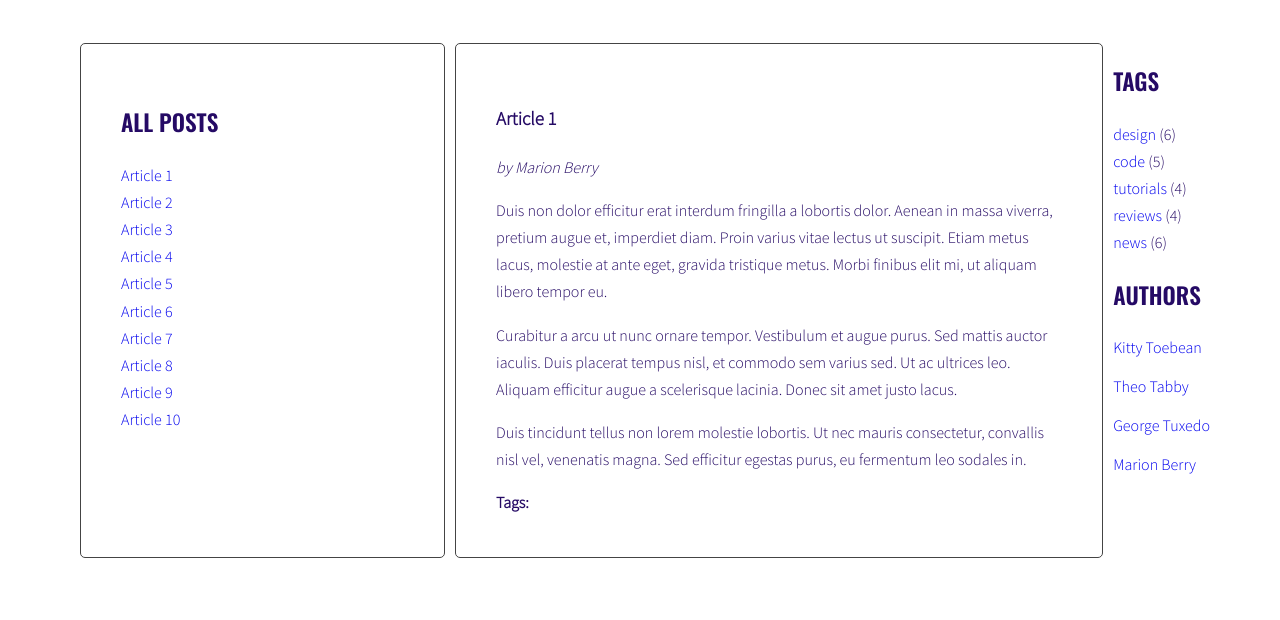
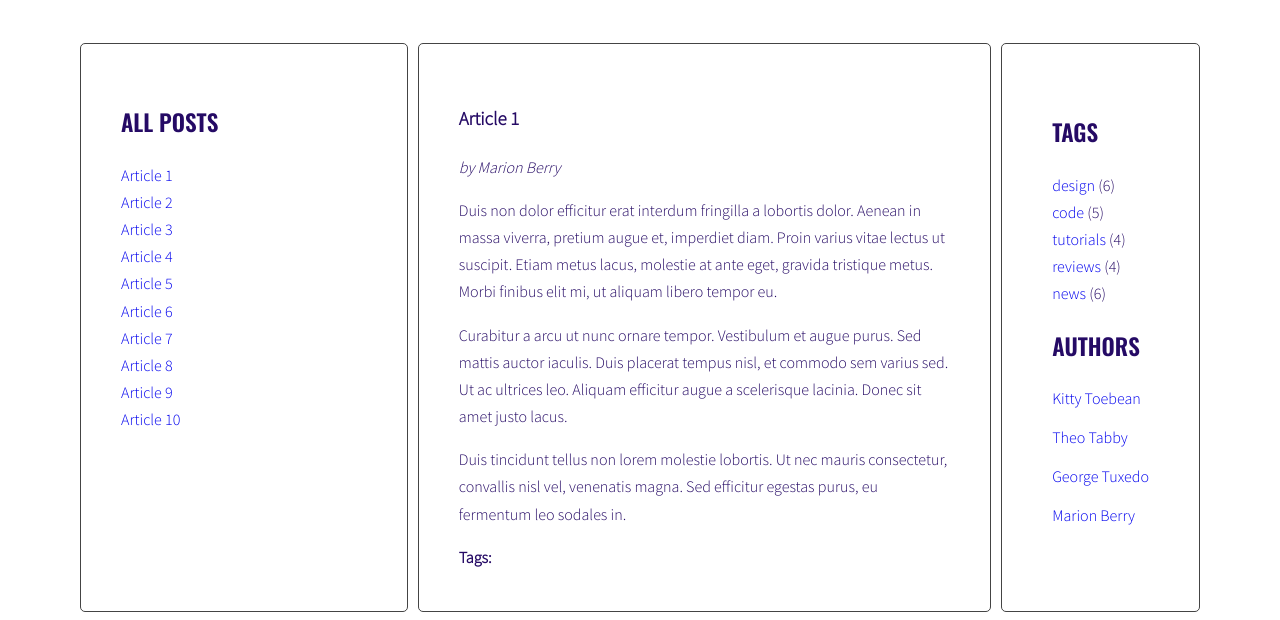
Before and after one commit to Maria-Gozdawa-Golebiowska/javascript-blog, a website: page index.html in a window 1280 px wide. Shown: the part 200-820 px from the top of the page. Drawn offline with nearby package versions, Linux system fonts and the light colour scheme.

Commit message:
fixed bugs

```diff
--- a/sass/style.css
+++ b/sass/style.css
@@ -49,6 +49,14 @@ body {
   background: #fff;
   margin-right: 10px;
   padding: 40px;
+  border: 1px solid #444;
+  border-radius: 5px;
+}
+
+.sidebar-tags {
+  background: #fff;
+  margin-right: 10px;
+  padding: 50px;
   border: 1px solid #444;
   border-radius: 5px;
 }
```
